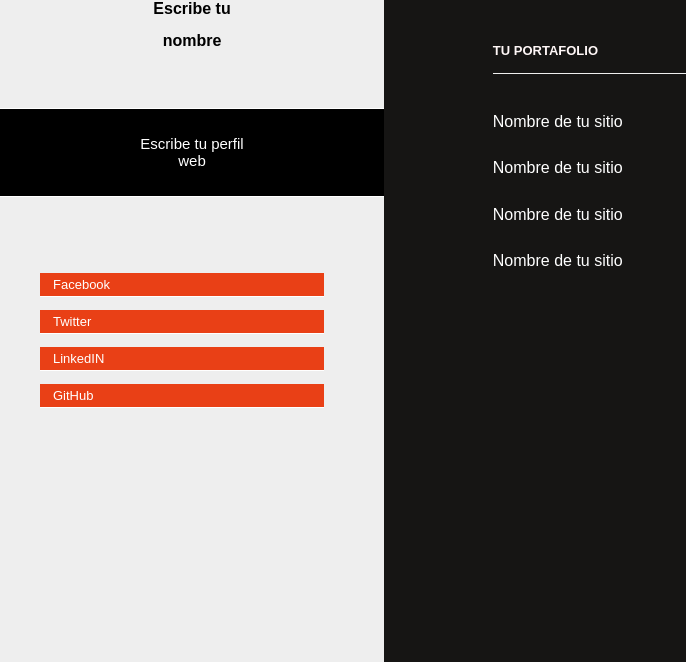
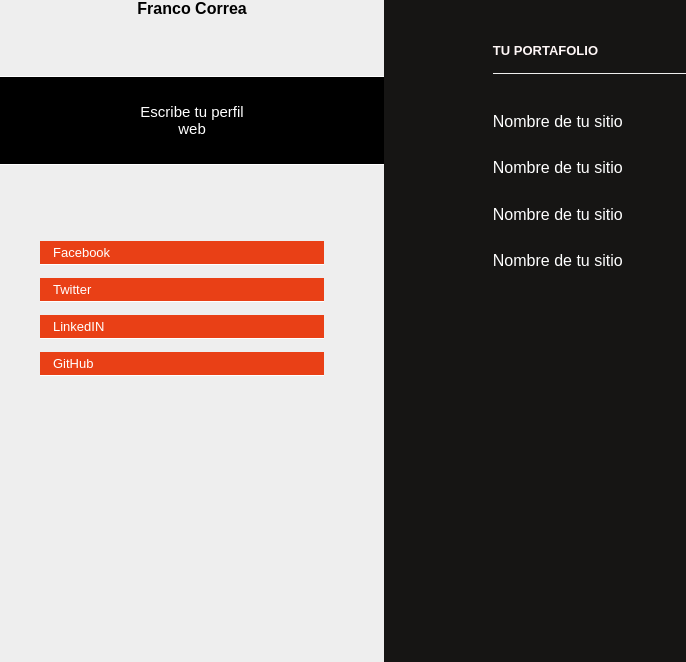
Before and after one commit to franciscocorrea/test-git, a plain HTML site: page index.html in a window 1280 px wide. Shown: the part 138-800 px from the top of the page, without its empty margins (0-686 px from the left). Drawn offline with Linux system fonts and the light colour scheme.

Commit message:
cambio del nombre

```diff
--- a/index.html
+++ b/index.html
@@ -34,7 +34,7 @@
          <!-- 1º Commit Tu nombre y foto -->
         <img src="images/git.jpg">
         <h1 class="sidebar_information_title">
-          Escribe tu nombre
+          Franco Correa
         </h1>
       </div>
       <div class="comunidad-autoria">
```
